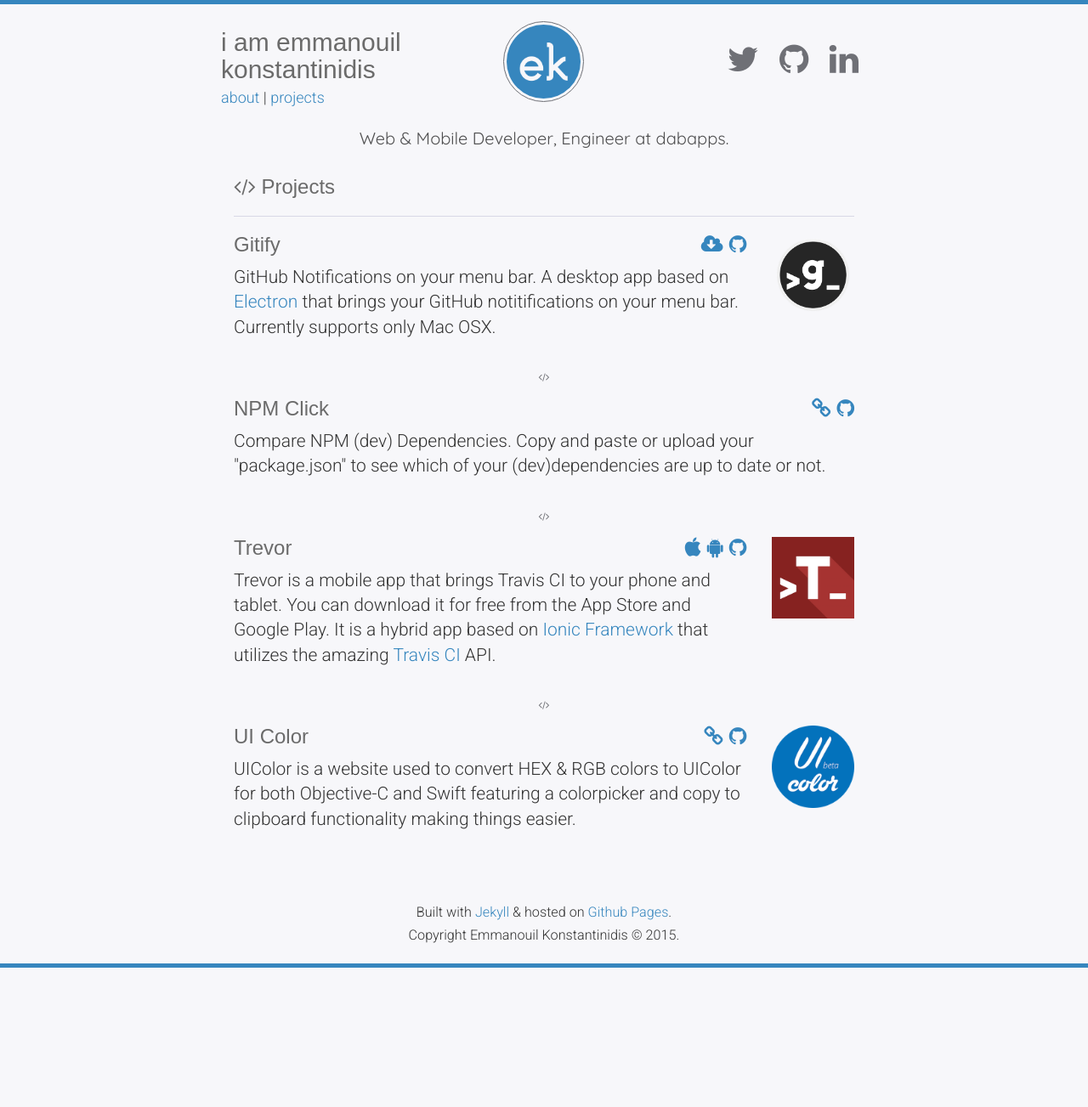
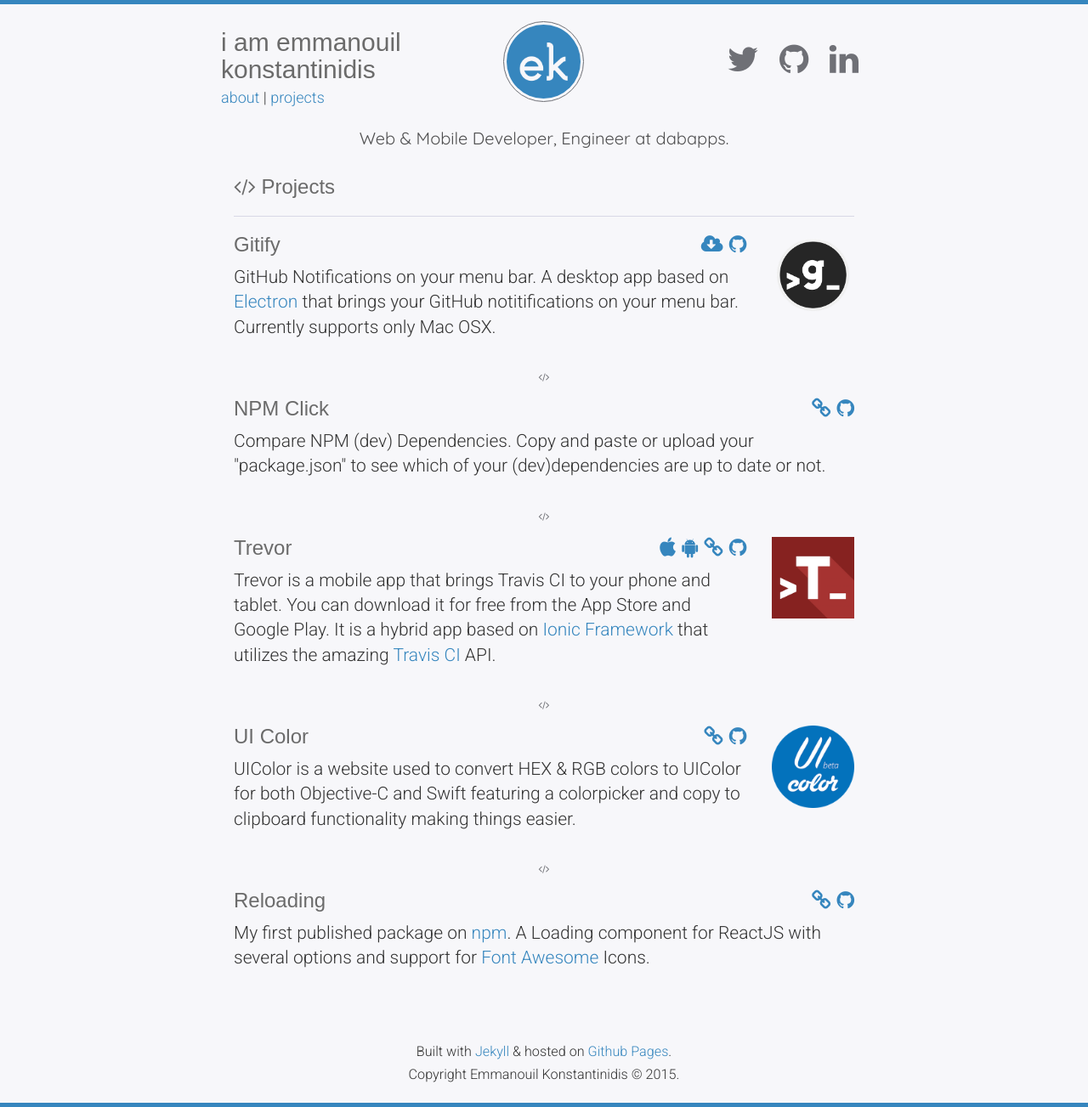
Before and after one commit to manosim/manos.im, a Jekyll site: the page built from projects.md, in a window 1280 px wide. Shown: the whole page at 85% size. Built offline with Jekyll 4.4.1, drawn with Linux system fonts in a browser that asks for light colours; some web fonts are replaced; before the commit the page ends 1139 px from its top, so only the background shows below that.

Commit message:
Reloading Project

```diff
--- a/projects.md
+++ b/projects.md
@@ -40,6 +40,7 @@
       <h3>
         Trevor
         <a href="http://www.github.com/ekonstantinidis/trevor" target="_blank"><i class="fa fa-github pull-right"></i></a>
+        <a href="http://trevorapp.com/" target="_blank"><i class="fa fa-link pull-right"></i></a>
         <a href="http://play.google.com/store/apps/details?id=com.iamemmanouil.trevor" target="_blank"><i class="fa fa-android pull-right"></i></a>
         <a href="http://itunes.apple.com/app/id962155187" target="_blank"><i class="fa fa-apple pull-right"></i></a>
       </h3>
@@ -52,18 +53,31 @@
 
   <div class="hr-code"><i class="fa fa-code"></i></div>
 
-    <div class="row project">
-      <div class="col-sm-10">
-        <h3>
-          UI Color
-          <a href="https://github.com/ekonstantinidis/ui-color" target="_blank"><i class="fa fa-github pull-right"></i></a>
-          <a href="http://uicolor.io/" target="_blank"><i class="fa fa-link pull-right"></i></a>
-        </h3>
-        <p class="lead">UIColor is a website used to convert HEX & RGB colors to UIColor for both Objective-C and Swift featuring a colorpicker and copy to clipboard functionality making things easier.</p>
-      </div>
-      <div class="col-sm-2">
-        <img class="img-responsive" alt="UI Color" src="/static/images/projects/uicolor.png">
-      </div>
+  <div class="row project">
+    <div class="col-sm-10">
+      <h3>
+        UI Color
+        <a href="https://github.com/ekonstantinidis/ui-color" target="_blank"><i class="fa fa-github pull-right"></i></a>
+        <a href="http://uicolor.io/" target="_blank"><i class="fa fa-link pull-right"></i></a>
+      </h3>
+      <p class="lead">UIColor is a website used to convert HEX & RGB colors to UIColor for both Objective-C and Swift featuring a colorpicker and copy to clipboard functionality making things easier.</p>
     </div>
+    <div class="col-sm-2">
+      <img class="img-responsive" alt="UI Color" src="/static/images/projects/uicolor.png">
+    </div>
+  </div>
+
+  <div class="hr-code"><i class="fa fa-code"></i></div>
+
+  <div class="row project">
+    <div class="col-sm-12">
+      <h3>
+        Reloading
+        <a href="http://www.github.com/ekonstantinidis/reloading" target="_blank"><i class="fa fa-github pull-right"></i></a>
+        <a href="https://www.npmjs.com/package/reloading" target="_blank"><i class="fa fa-link pull-right"></i></a>
+      </h3>
+      <p class="lead">My first published package on <a href="http://www.npmsjs.org/" target="_blank">npm</a>. A Loading component for ReactJS with several options and support for <a href="http://fontawesome.io/" target="_blank">Font Awesome</a> Icons.</p>
+    </div>
+  </div>
 
 </div>
```
